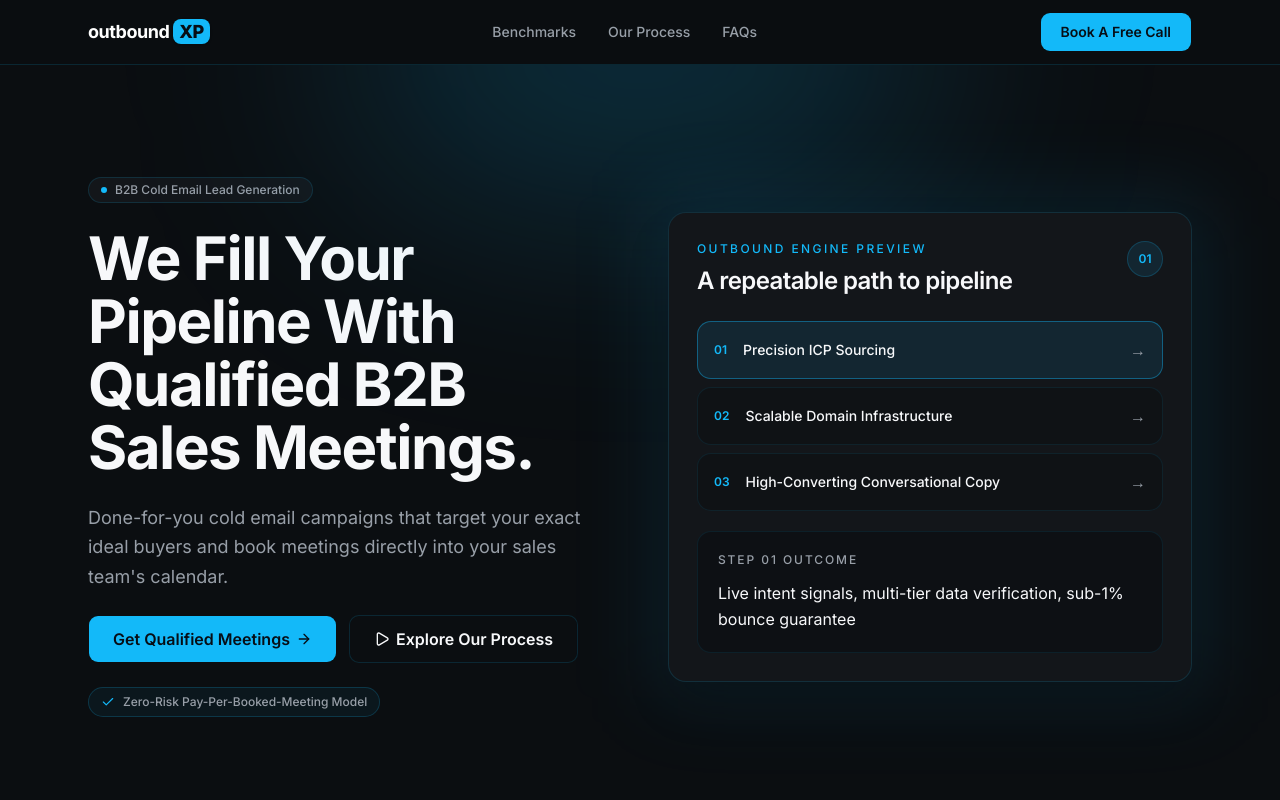
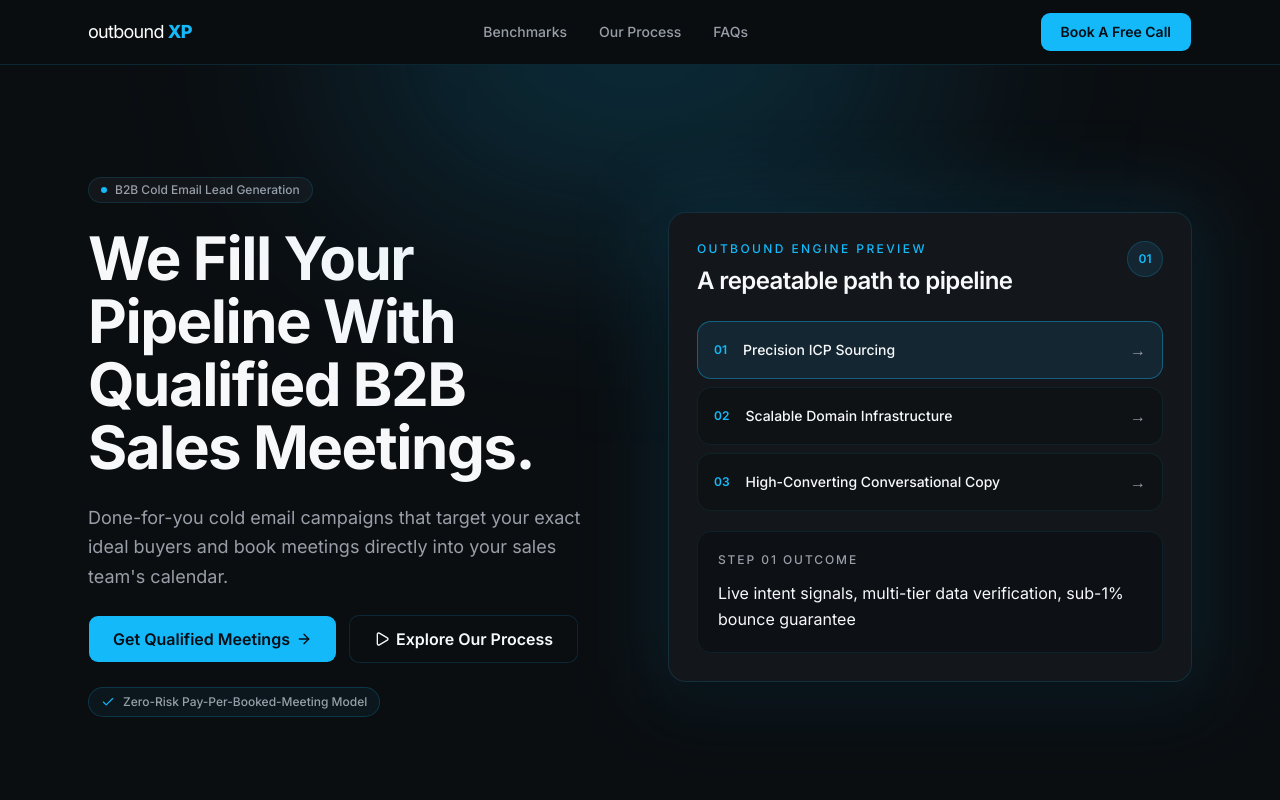
Before and after one commit to heyitsmilind/x17leads, a Next.js app: page / in a window 1280 px wide. Shown: the top 800 px of the page. Built offline with nearby package versions, Linux system fonts and the light colour scheme.

Commit message:
Refine outbound XP wordmark

```diff
--- a/components/site-nav.tsx
+++ b/components/site-nav.tsx
@@ -13,12 +13,10 @@ export function SiteNav() {
       <nav className="mx-auto flex h-16 max-w-6xl items-center justify-between px-6">
         <Link
           href="#top"
-          className="text-lg font-bold tracking-tight text-foreground"
+          className="text-lg font-medium tracking-[-0.04em] text-white"
         >
-          <span className="text-white">outbound</span>{' '}
-          <span className="rounded-md bg-primary px-1.5 py-0.5 font-extrabold text-primary-foreground shadow-sm">
-            XP
-          </span>
+          <span className="font-normal">outbound</span>{' '}
+          <span className="font-extrabold text-primary">XP</span>
         </Link>
 
         <div className="hidden items-center gap-8 md:flex">
```
